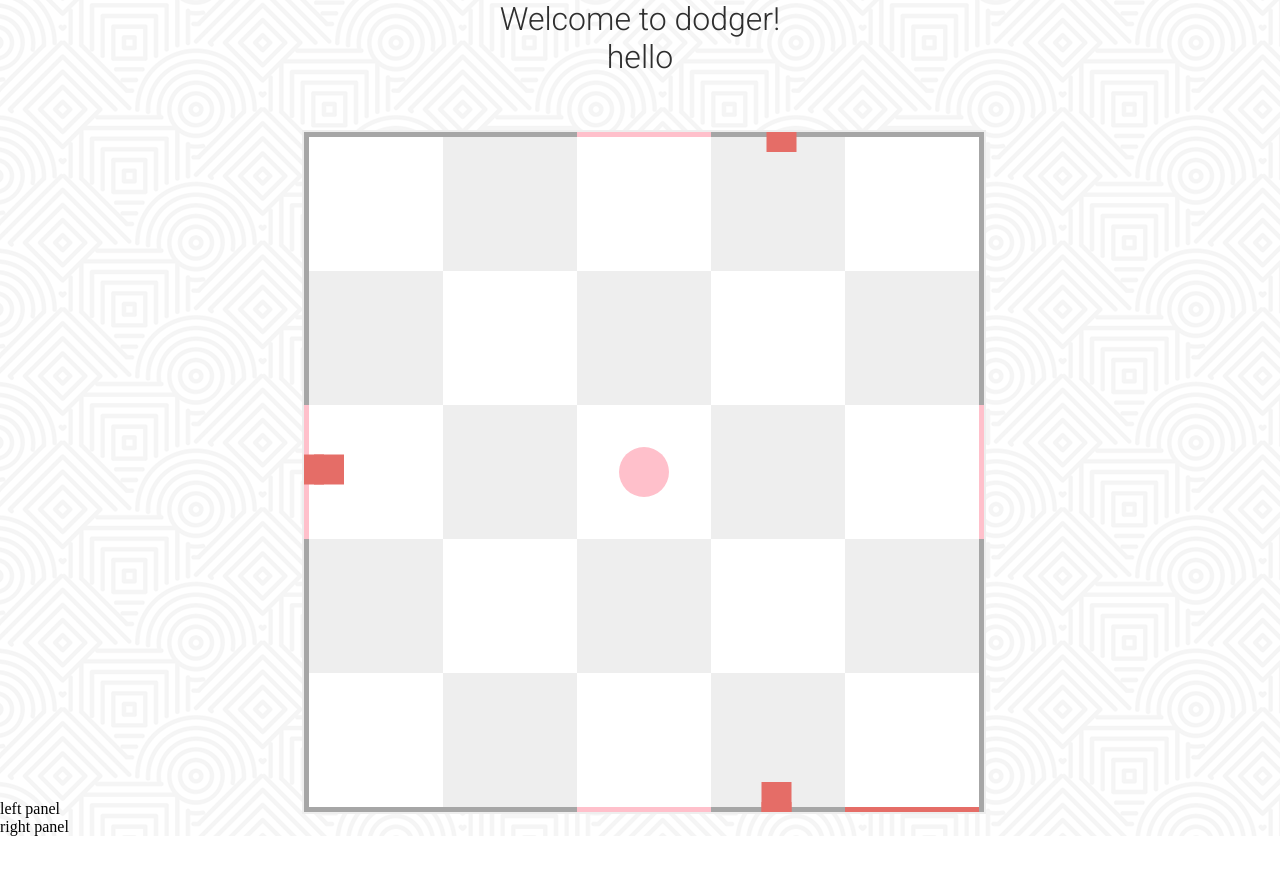
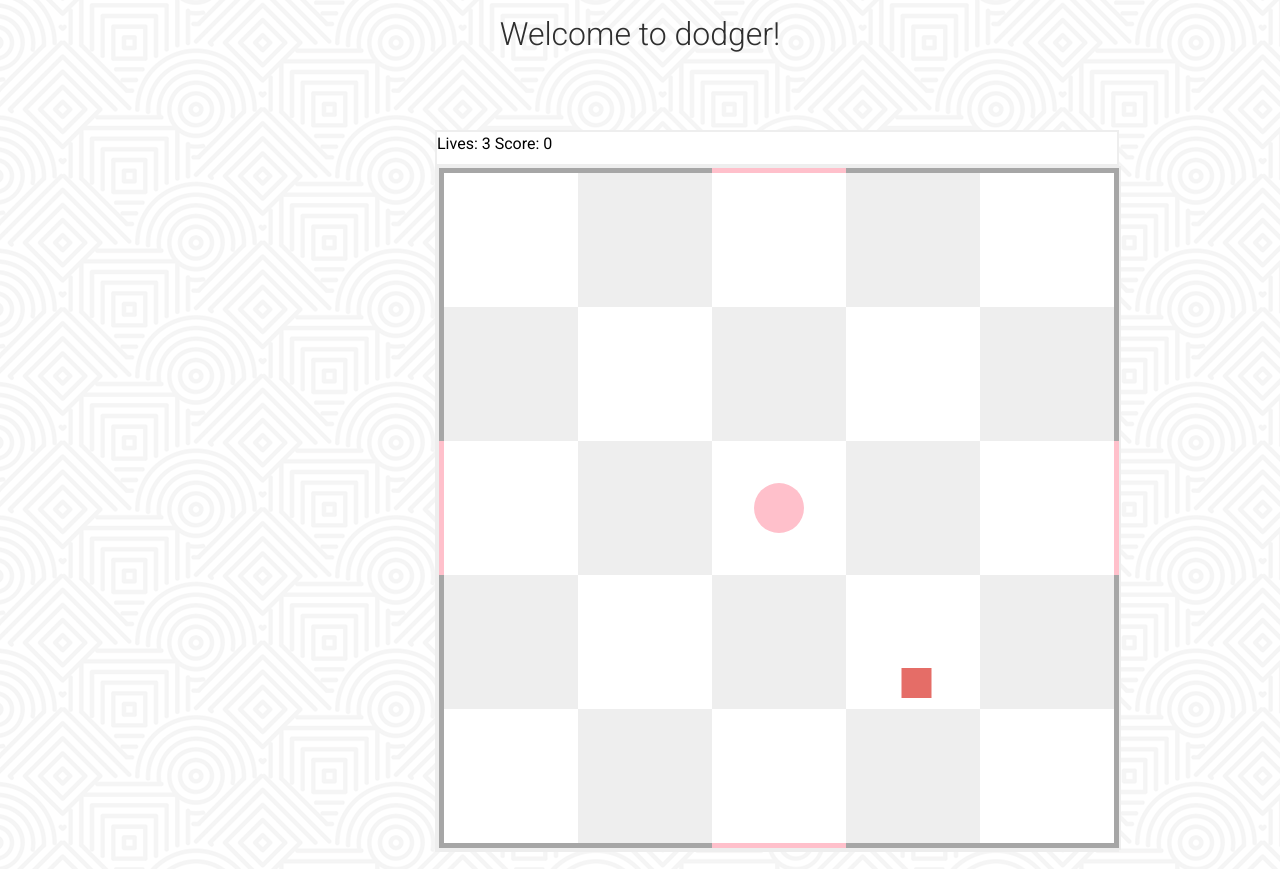
Before and after one commit to alexweininger/dodging-game, a plain HTML site: page index.html in a window 1280 px wide. Both pictures are taken after a click on the button "Start game". Before the commit the page ends 836 px from the top, so only its background shows below. Drawn offline with Linux system fonts and the light colour scheme.

Commit message:
finished the startgame feature

```diff
--- a/index.html
+++ b/index.html
@@ -13,12 +13,16 @@
             margin: 0;
 
         }
-        body{
+
+        body {
             background-image: url('assets/hypnotize.png');
             background-repeat: repeat;
+            padding: 15px;
         }
+
         /* canvas css */
-        .topPanel{
+
+        .topPanel {
             height: 115px;
             width: 100%;
             text-align: center;
@@ -28,24 +32,57 @@
             font-weight: 300;
             font-size: 32px;
         }
-        .leftPanel{
+
+
+        .centerPanel {
             display: inline-flex;
-            width: 20%;
+            width: 680px;
+            margin-left: 420px;
+            background: white;
+            border: solid #eee 2px;
+
         }
-        .centerPanel{
-            display: inline-flex;
-            width: 60%;
+
+
+        #gameInfo {
+            margin: auto auto;
+            width: 680px;
+            background-color: white;
+            margin-bottom: none;
+            border: 2px solid #eee;
+            border-bottom: none;
+            height: 30px;
+            font-family: 'Roboto', sans-serif;
+            margin-left: 420px;
+            padding-top: 2px;
+            padding-bottom: none;
         }
-        .rightPanel{
-            display: inline-flex;
-            width: 20%;
-        }
+
         #myCanvas {
 
-            display: block;
+            display: inline-flex;
             margin: auto auto;
-            margin-top: 15px;
 
+        }
+        #startButton{
+            font-family: 'Roboto', sans-serif;
+            background: none;
+            border: solid black 1px;
+            border-radius: 3px;
+            padding: 3px;
+        }
+        #startButton:hover{
+            background-color: black;
+            color: white;
+        }
+        p{
+            font-family: 'Roboto', sans-serif;
+        }
+        #livesDisplay{
+            display: inline-block;
+        }
+        #scoreDisplay{
+            display: inline-block;
         }
     </style>
 </head>
@@ -54,17 +91,12 @@
     <div class="topPanel">
         <p>Welcome to dodger!</p>
         <button id="startButton" onclick="startGame();">Start game</button>
-        <p>hello</p>
     </div>
-    <div class="leftPanel">
-        <p>left panel</p>
+    <div id="gameInfo">
+        <p id="lives-display"></p>
     </div>
-
     <div class="centerPanel">
         <canvas id="myCanvas" width="480" height="480"></canvas>
-    </div>
-    <div class="rightPanel">
-        <p>right panel</p>
     </div>
 </body>
 
--- a/script.js
+++ b/script.js
@@ -1,4 +1,6 @@
 /* Background pattern from Subtle Patterns */
+let isGameRunning = false;
+
 var canvasWidth = 680;
 var canvasHeight = 680;
 
@@ -31,6 +33,8 @@ var downPressed = false;
 var upPressed = false;
 
 var obsSize = 30;
+
+let score = 0;
 
 document.addEventListener("keydown", keyDownHandler, false);
 document.addEventListener("keyup", keyUpHandler, false);
@@ -393,7 +397,9 @@ function addObstacle(x, y, vX, vY) {
     obs[n].y = y;
     obs[n].vX = vX;
     obs[n].vY = vY;
+    console.log("added a new obstacle:" + n)
 }
+
 
 function newObs(location, velocity) {
     var l = location;
@@ -450,14 +456,29 @@ function drawObs() {
 function clearCanvas() {
     ctx.clearRect(0, 0, canvas.width, canvas.height);
 }
+
+let lives = 3;
+
 var bx, by;
 function collisionCheck() {
     for (i = 0; i < obs.length; i++) {
         bx = obs[i].x;
         by = obs[i].y;
-        if (x > bx - 10 && x < bx + 10 && y > by && y < by + 20) {
-            console.log("!")
+        if (x > bx - 10 && x < bx + 20 && y > by - 10 && y < by + 20) {
+            obs.splice(i, 1);
+            console.log("Player was hit by and obstacle!")
+            lives -= 1;
+            updateLives();
         }
+    }
+}
+
+let isGameOver = false;
+
+function updateLives() {
+    document.getElementById("lives-display").innerHTML = "Lives: " + lives + "     Score: " + score;
+    if (lives <= 0) {
+        isGameOver = true;
     }
 }
 
@@ -467,25 +488,54 @@ function randomNumber() {
     return Math.floor(Math.random() * 25) + 1;
 }
 
+function startGame() {
+    isGameRunning = true;
+    console.log("Start game");
+    document.getElementById("myCanvas").style = "border: 2px solid #eee";
+    document.getElementById("startButton").style = "display: none;"
+    resetVariables();
+    updateLives();
+    draw();
+}
+
+do {
     var timeInterval = 1000;
     window.setInterval(function () {
+        if (isGameRunning) {
             ran = randomNumber();
             if (warnings.length > 0) {
                 for (i = 0; i < warnings.length; i++) {
                     if (ran != warnings[i].pad) {
                         addWarning(ran, 100);
+                        console.log("add warning" + ran);
                     }
                 }
-    }else{
+            } else {
                 addWarning(ran, 100);
+                console.log("add warning" + ran);
+            }
         }
     }, timeInterval);
-function startGame(){
-    draw();
-    console.log("Start game");
-    document.getElementById("myCanvas").style = "border: 2px solid #eee";
-    document.getElementById("startButton").style = "display: none;"
+} while (isGameRunning);
+function resetVariables() {
+    lives = 3;
+    isGameOver = false;
+    gridX = 3;
+    gridY = 3;
+    x = (canvas.width / 2); // initial position x
+    y = (canvas.height / 2); // initial position y
+    obs = [];
+    warnings = [];
+
 }
+
+function gameOver() {
+    isGameRunning = false;
+    console.log("Game over.")
+    document.getElementById("startButton").style = "display: unset";
+
+}
+
 function draw() { // draw function
 
     clearCanvas(); // clearing the canvas
@@ -497,10 +547,6 @@ function draw() { // draw function
     ctx.closePath();
 
     drawCheckeredBackground(myCanvas, gridSize, gridSize); // drawing the checkered background
-
-    drawBall(); // draw the ball
-
-    collisionCheck();
 
     // movement functions
     if (rightPressed) {
@@ -528,14 +574,14 @@ function draw() { // draw function
     for (i = 0; i < warnings.length; i++) {
         drawWarning(warnings[i].pad, warnings[i].time);
         warnings[i].time -= 1;
-        if (warnings[i].time < 0) {
+        if (warnings[i].time == 0) {
 
             newObs(warnings[i].pad, 10);
             warnings.splice(i, 1);
         }
     }
 
-    drawObs(); // draw the obstacles
+
 
     // for-loop that runs through all obstacles and updates thier positions based on their velocities
     for (i = 0; i < obs.length; i++) {
@@ -546,15 +592,30 @@ function draw() { // draw function
         // if statement to remove obstacles once they go off the canvas
         if (obs[i].x < -100) {
             obs.splice(i, 1);
+            score+=1;
+            //console.log("removed obs");
         } else if (obs[i].x > canvas.width + 100) {
             obs.splice(i, 1);
+            score+=1;
+            //console.log("removed obs");
         } else if (obs[i].y < -100) {
             obs.splice(i, 1);
+            score+=1;
+            //console.log("removed obs");
         } else if (obs[i].y > canvas.width + 100) {
             obs.splice(i, 1);
+            score+=1;
+            //console.log("removed obs");
         }
 
     }
+    drawBall(); // draw the ball
+    drawObs(); // draw the obstacles
     collisionCheck();
+    updateLives();
+    if (isGameOver == false) {
         requestAnimationFrame(draw);
+    } else {
+        gameOver();
     }
+}
```
Also changed, not shown: 1 other file. Lines whose indentation alone changed are shown as unchanged.
